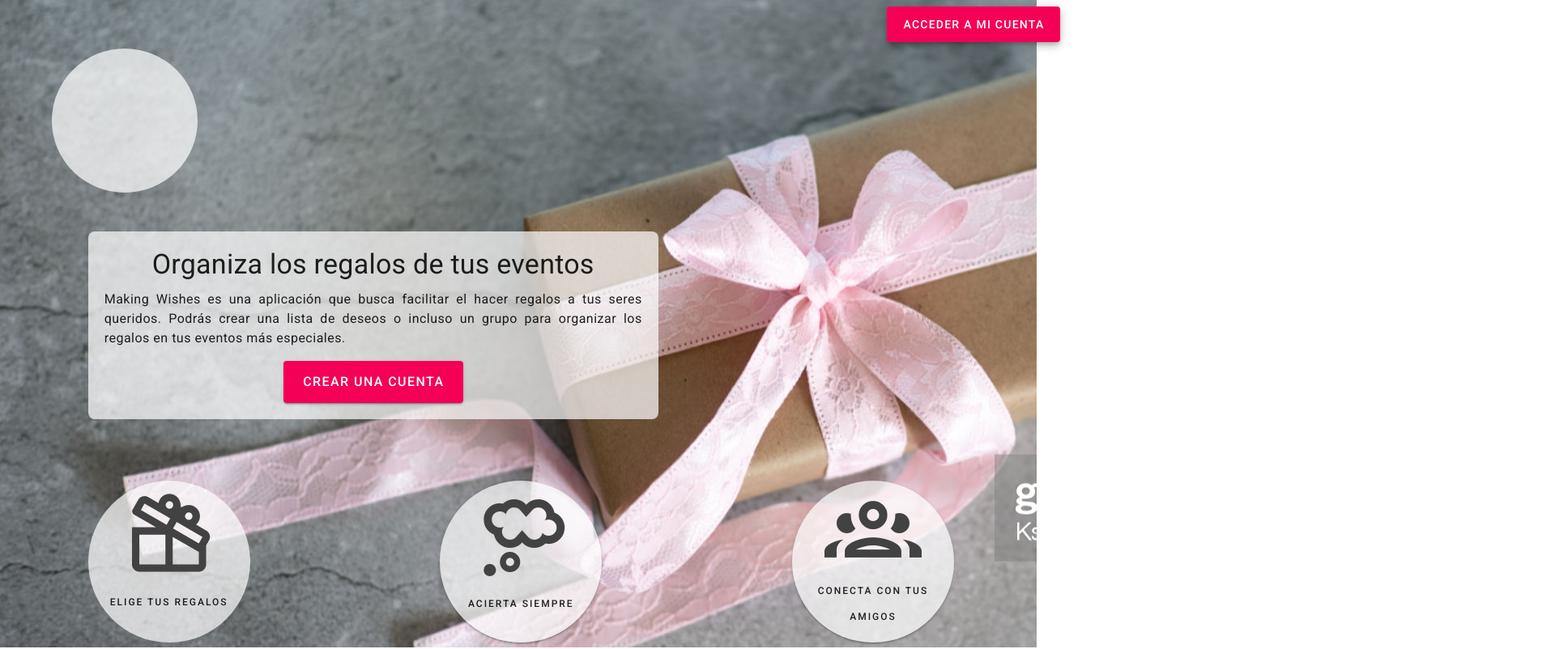
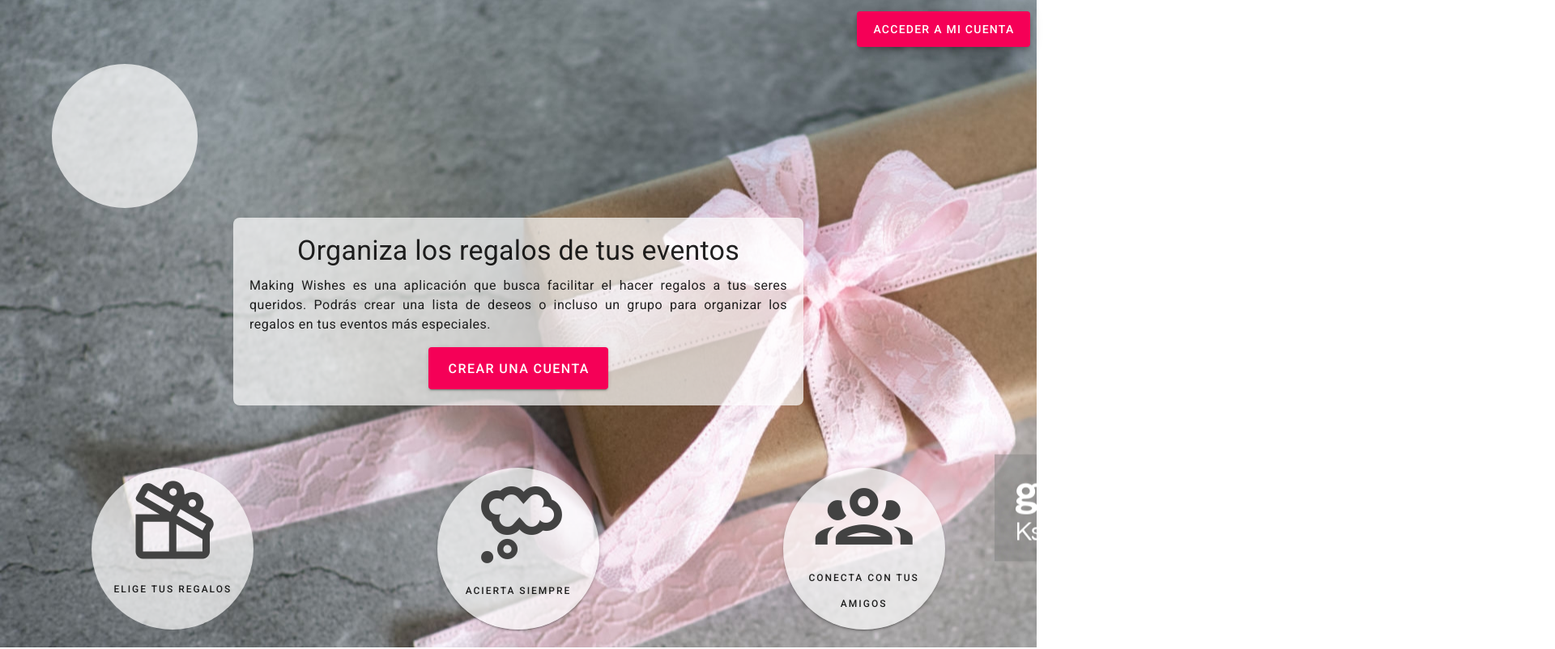
Before and after one commit to kryzzraq/MakingWishes, a Vue app: page / in a window 1280 px wide. Shown: the top 802 px of the page at 81% size, 1920 px wide, since content can reach past the window. Built offline with nearby package versions, Linux system fonts and the light colour scheme.

Commit message:
fix: setting d-flex at landing page

```diff
--- a/src/views/Landing.vue
+++ b/src/views/Landing.vue
@@ -1,7 +1,7 @@
 <template>
-  <v-container fluid class="landingHome pa-0">
-    <v-row>
-      <v-col cols="12" offset="10">
+  <v-container fluid class="landingHome pa-0 d-flex flex-column justify-space-between">
+    <div class="d-flex flex-column contain justify-space-around">
+      <div class=" align-self-end">
         <v-btn
           large
           color="primary"
@@ -11,10 +11,8 @@
         >
           Acceder a mi cuenta
         </v-btn>
-      </v-col>
-    </v-row>
-    <v-row no-gutters>
-      <v-col class="ml-16" cols="sm-12">
+      </div>
+      <div class="ml-16">
         <v-sheet
           color="rgb(255, 255, 255, 0.7)"
           class="pa-8 rounded-circle"
@@ -28,13 +26,11 @@
             max-width="120px"
           ></v-img>
         </v-sheet>
-      </v-col>
-    </v-row>
-    <v-row>
-      <v-col cols="12" class="mt-6"  offset="1">
+      </div>
+      <div class="d-flex justify-center pb-16">
         <v-sheet
           color="rgb(255,255,255,0.7)"
-          class="pa-5 rounded-lg"
+          class="pa-5 rounded-lg "
           max-width="55%"
           min-width="300px"
         >
@@ -42,24 +38,27 @@
             Organiza los regalos de tus eventos
           </div>
           <p class="text-justify body-1">
-            Making Wishes es una aplicación que busca facilitar el hacer
-            regalos a tus seres queridos. Podrás crear una lista de deseos o
-            incluso un grupo para organizar los regalos en tus eventos más
-            especiales.
+            Making Wishes es una aplicación que busca facilitar el hacer regalos
+            a tus seres queridos. Podrás crear una lista de deseos o incluso un
+            grupo para organizar los regalos en tus eventos más especiales.
           </p>
           <div class="text-center">
-            <v-btn x-large color="primary"  class="white--text"  elevation="2"  to="signin" >
+            <v-btn
+              x-large
+              color="primary"
+              class="white--text"
+              elevation="2"
+              to="signin"
+            >
               Crear una cuenta
             </v-btn>
           </div>
         </v-sheet>
-      </v-col>
-    </v-row>
-    <v-row justify="space-around" class="mt-16">
-      <v-col md="2">
-        <v-sheet
+      </div>
+      <div class="d-flex justify-space-around alig-self-end flex-wrap">
+         <v-sheet
           align="center"
-          class="text-center"
+          class="text-center mb-4"
           min-height="200px"
           max-width="200px"
           rounded="circle"
@@ -71,10 +70,9 @@
           >
           <div class="overline">Elige tus regalos</div>
         </v-sheet>
-      </v-col>
-      <v-col md="2">
-        <v-card
-          class="text-center"
+
+         <v-card
+          class="text-center mb-4"
           min-height="200px"
           max-width="200px"
           rounded="circle"
@@ -86,10 +84,8 @@
           >
           <div class="overline">Acierta siempre</div>
         </v-card>
-      </v-col>
-      <v-col md="2">
         <v-card
-          class="text-center"
+          class="text-center mb-4"
           min-height="200px"
           max-width="200px"
           rounded="circle"
@@ -106,9 +102,8 @@
             Conecta con tus amigos
           </div>
         </v-card>
-      </v-col>
-
-    </v-row>
+      </div>
+    </div>
   </v-container>
 </template>
 
@@ -122,8 +117,7 @@ export default {
     HelloWorld,
   },
   data() {
-    return {
-    }
+    return {};
   },
   mounted() {},
 };
@@ -135,9 +129,9 @@ html {
   margin: 0;
   height: 100%;
 }
-.landingHome{
+.landingHome {
   position: absolute;
-  top:0;
+  top: 0;
   background-image: url("../assets/img/present-bg.jpg");
   height: 100%;
   background-position: left;
@@ -145,8 +139,11 @@ html {
 .container {
   height: 100%;
 }
-.v-application{
+.v-application {
   height: 100%;
   min-height: 100%;
 }
+.contain{
+  height: 100%;
+}
 </style>
```
